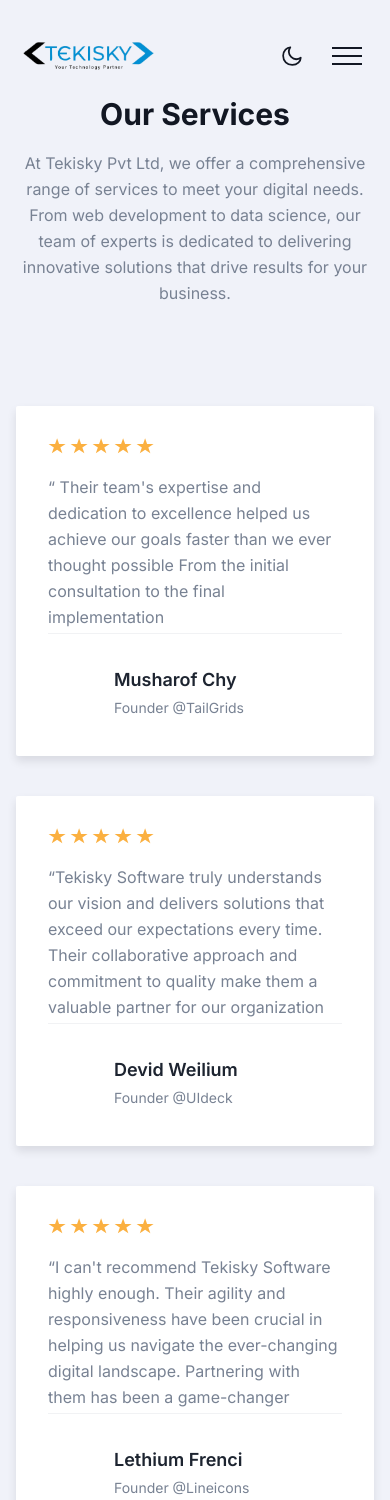
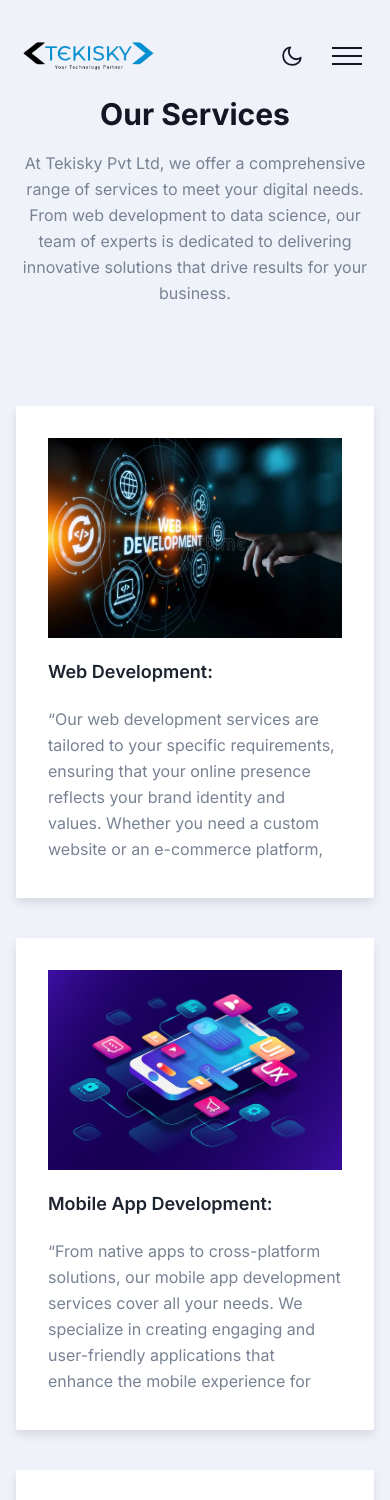
Before and after one commit to Tekisky123/Tekisky-pvt-ltd, a Next.js app: page /services in a window 390 px wide. Shown: the top 1500 px of the page. Built offline with nearby package versions, Linux system fonts and the light colour scheme.

Commit message:
push to main

```diff
--- a/src/app/page.tsx
+++ b/src/app/page.tsx
@@ -4,9 +4,7 @@
 import ScrollUp from "@/components/Common/ScrollUp";
 import Company from "@/components/Companies";
 import Contact from "@/components/Contact";
-import Features from "@/components/Features";
 import Hero from "@/components/Hero";
-import Testimonials from "@/components/Testimonials";
 import Video from "@/components/Video";
 import { Metadata } from "next";
 
--- a/src/components/Features/featuresData.tsx
+++ b/src/components/Features/featuresData.tsx
@@ -63,50 +63,6 @@
       Topics include JavaScript, MongoDB, NPM, REST API, and Node.js.
       Designed for developers interested in building scalable and efficient backend systems for web applications.`,
   },
-  {
-    id: 1,
-    image: (
-      <Image
-        src="/images/hero/gradient-ui-ux-background_23-2149065783.avif"
-        alt="Your Image"
-        className="service-img"
-        width={600}
-        height={500}
-      />
-    ),
-    title: "Mobile Development",
-    paragraph:
-      "Stay connected with your audience on the go with our mobile development services. Whether you need a native iOS or Android app, a cross-platform solution, or a mobile-friendly website, we can help you reach your customers wherever they are.",
-  },
-  {
-    id: 1,
-    image: (
-      <Image
-        src="/images/hero/sapce-1140x641.jpg"
-        alt="Your Image"
-        className="service-img"
-        width={600}
-        height={500}
-      />
-    ),
-    title: "Geospatial Solutions",
-    paragraph:
-      "Leverage the power of location-based data with our geospatial solutions. From mapping and spatial analysis to geographic information systems (GIS), we offer tailored solutions to help you make informed decisions and optimize your operations.",
-  },
-  {
-    id: 1,
-    image: (
-      <Image
-        src="/images/hero/devops-engineer-and-cloud-engineer.png"
-        alt="Your Image"
-        className="service-img"
-        width={600}
-        height={500}
-      />
-    ),
-    title: "DevOps & Cloud Services",
-    paragraph:
-      "Streamline your development process and scale with confidence with our DevOps and cloud services. From continuous integration and deployment (CI/CD) to cloud infrastructure management and optimization, we help you leverage the agility and scalability of the cloud while ensuring security and reliability.",
-  },
+
 ];
 export default featuresData;
--- a/src/components/Testimonials/SingleTestimonial.tsx
+++ b/src/components/Testimonials/SingleTestimonial.tsx
@@ -1,4 +1,5 @@
 import { Testimonial } from "@/types/testimonial";
+import Image from "next/image";
 
 const starIcon = (
   <svg width="18" height="16" viewBox="0 0 18 16" className="fill-current">
@@ -7,35 +8,22 @@
 );
 
 const SingleTestimonial = ({ testimonial }: { testimonial: Testimonial }) => {
-  const { star, name, image, content, designation } = testimonial;
-
-  let ratingIcons = [];
-  for (let index = 0; index < star; index++) {
-    ratingIcons.push(
-      <span key={index} className="text-yellow">
-        {starIcon}
-      </span>,
-    );
-  }
+  const { name, image, content } = testimonial;
 
   return (
     <div className="w-full">
-      <div className="rounded-sm bg-white p-8 shadow-two duration-300 hover:shadow-one dark:bg-dark dark:shadow-three dark:hover:shadow-gray-dark lg:px-5 xl:px-8 h-[350px]">
-        <div className="mb-5 flex items-center space-x-1">{ratingIcons}</div>
-        <p className="mb-8 border-b border-body-color border-opacity-10 pb-8 text-base leading-relaxed text-body-color dark:border-white dark:border-opacity-10 dark:text-white overflow-hidden h-40"> {/* Limit content height */}
+      <div className="h-auto rounded-sm bg-white p-8 shadow-two duration-300 hover:shadow-one dark:bg-dark dark:shadow-three dark:hover:shadow-gray-dark lg:px-5 xl:px-8">
+        <div className="relative mr-4 h-[200px] w-full max-w-[350px] overflow-hidden">
+          <Image src={image} alt={name} fill />
+        </div>
+        <h1 className="mb-5 text-lg font-semibold text-dark dark:text-white lg:text-base xl:text-lg mt-5 ">
+          {name}
+        </h1>
+
+        <p className=" h-40 overflow-hidden pb-8 text-base leading-relaxed text-body-color dark:border-white dark:border-opacity-10 dark:text-white">
+          {" "}
           “{content}
         </p>
-        <div className="flex items-center">
-          <div className="relative mr-4 h-[50px] w-full max-w-[50px] overflow-hidden rounded-full">
-            {/* <Image src={image} alt={name} fill /> */}
-          </div>
-          <div className="w-full">
-            <h3 className="mb-1 text-lg font-semibold text-dark dark:text-white lg:text-base xl:text-lg">
-              {name}
-            </h3>
-            <p className="text-sm text-body-color">{designation}</p>
-          </div>
-        </div>
       </div>
     </div>
   );
--- a/src/components/Testimonials/index.tsx
+++ b/src/components/Testimonials/index.tsx
@@ -5,30 +5,63 @@
 const testimonialData: Testimonial[] = [
   {
     id: 1,
-    name: "Musharof Chy",
-    designation: "Founder @TailGrids",
+
+    name: "Web Development:",
+
     content:
-      " Their team's expertise and dedication to excellence helped us achieve our goals faster than we ever thought possible From the initial consultation to the final implementation",
-    image: "",
-    star: 5,
+      "Our web development services are tailored to your specific requirements, ensuring that your online presence reflects your brand identity and values. Whether you need a custom website or an e-commerce platform, we have the expertise to bring your vision to life.",
+    image: "/images/hero/web-development-coding-programming-internet-technology-business-concept-web-development-coding-programming-internet-technology-121903546.webp",
+
   },
   {
     id: 2,
-    name: "Devid Weilium",
-    designation: "Founder @UIdeck",
+
+    name: "Mobile App Development:",
+
     content:
-      "Tekisky Software truly understands our vision and delivers solutions that exceed our expectations every time. Their collaborative approach and commitment to quality make them a valuable partner for our organization",
-    image: "/images/testimonials/auth-02.png",
-    star: 5,
+      "From native apps to cross-platform solutions, our mobile app development services cover all your needs. We specialize in creating engaging and user-friendly applications that enhance the mobile experience for your customers.",
+    image: "/images/hero/gradient-ui-ux-background_23-2149065783.avif",
+
   },
   {
     id: 3,
-    name: "Lethium Frenci",
-    designation: "Founder @Lineicons",
+
+    name: "Software Development:",
+
     content:
-      "I can't recommend Tekisky Software highly enough. Their agility and responsiveness have been crucial in helping us navigate the ever-changing digital landscape. Partnering with them has been a game-changer",
-    image: "/images/testimonials/auth-03.png",
-    star: 5,
+      "Our software development services are designed to streamline your business operations and drive efficiency. Whether you need a custom solution or an off-the-shelf product, we have the skills and experience to deliver high-quality software that meets your needs.",
+    image: "/images/hero/software-development-button.jpg",
+
+  },
+  {
+    id: 4,
+
+    name: "UI/UX Design:",
+
+    content:
+      "User experience is at the heart of everything we do. Our UI/UX design services focus on creating intuitive and visually appealing interfaces that delight users and drive engagement.",
+    image: "/images/hero/gradient-ui-ux-background_23-2149052117.avif",
+
+  },
+  {
+    id: 5,
+
+    name: "Data Science:",
+
+    content:
+      "Unlock the power of your data with our data science services. From data analysis to predictive modeling, we help you turn raw data into actionable insights that drive informed decision-making.",
+    image: "/images/blog/960x0.webp",
+
+  },
+  {
+    id: 6,
+
+    name: "Startup Tech Partnerships:",
+
+    content:
+      "Our e-commerce solutions are designed to help you succeed in the competitive online marketplace. From website development to digital marketing, we provide end-to-end solutions that drive sales and maximize ROI.",
+    image: "/images/hero/960x0.webp",
+
   },
 ];
 
--- a/src/styles/index.css
+++ b/src/styles/index.css
@@ -1,3 +1,8 @@
+::selection{
+  background-color: #000;
+  color: white;
+}
+
 .place-card .place-card-large {
   display: none !important;
 }
--- a/src/types/testimonial.ts
+++ b/src/types/testimonial.ts
@@ -1,8 +1,9 @@
 export type Testimonial = {
+
   id: number;
   name: string;
-  designation: string;
+
   content: string;
   image: string;
-  star: number;
+
 };
```
Also changed, not shown: public/images/hero/960x0.webp (added), public/images/hero/gradient-ui-ux-background_23-2149052117.avif (added).
